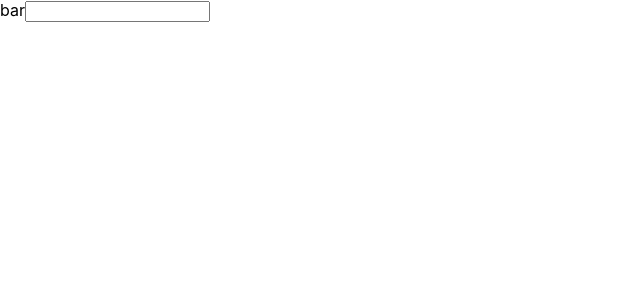
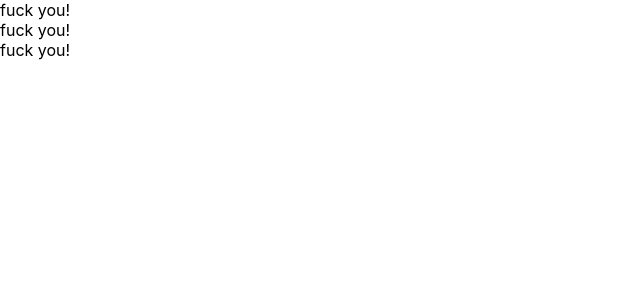
Before and after one commit to miya214/udemy-react-redux-crud-application, a React (Create React App) app: page / in a window 1280 px wide. Shown: the top 300 px of the page, without its empty margins (0-640 px from the left). Built offline with nearby package versions, Linux system fonts and the light colour scheme.

Commit message:
create class component and functional component

```diff
--- a/src/App.js
+++ b/src/App.js
@@ -1,18 +1,31 @@
 import React from "react";
 
-function App() {
-  const dom = <h1>Hello World</h1>;
+// function App() {
+//   const dom = <h1>Hello World</h1>;
+//   return (
+//     <React.Fragment>
+//       <label htmlFor="bar">bar</label>
+//       <input
+//         type="text"
+//         onChange={() => {
+//           console.log("I am changed");
+//         }}
+//       ></input>
+//     </React.Fragment>
+//   );
+// }
+
+const App = () => {
   return (
-    <React.Fragment>
-      <label htmlFor="bar">bar</label>
-      <input
-        type="text"
-        onChange={() => {
-          console.log("I am changed");
-        }}
-      ></input>
-    </React.Fragment>
+    <div>
+      <Cat />
+      <Cat />
+      <Cat />
+    </div>
   );
-}
+};
+const Cat = () => {
+  return <div>fuck you!</div>;
+};
 
 export default App;
```
